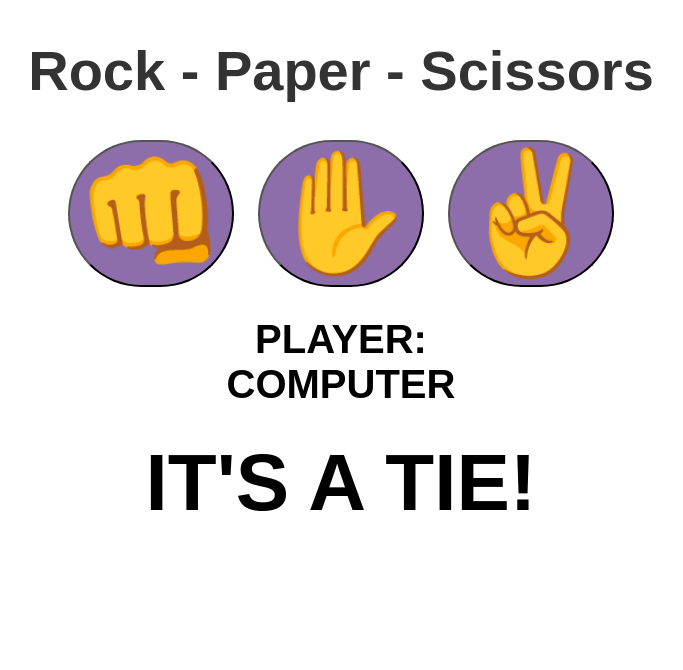
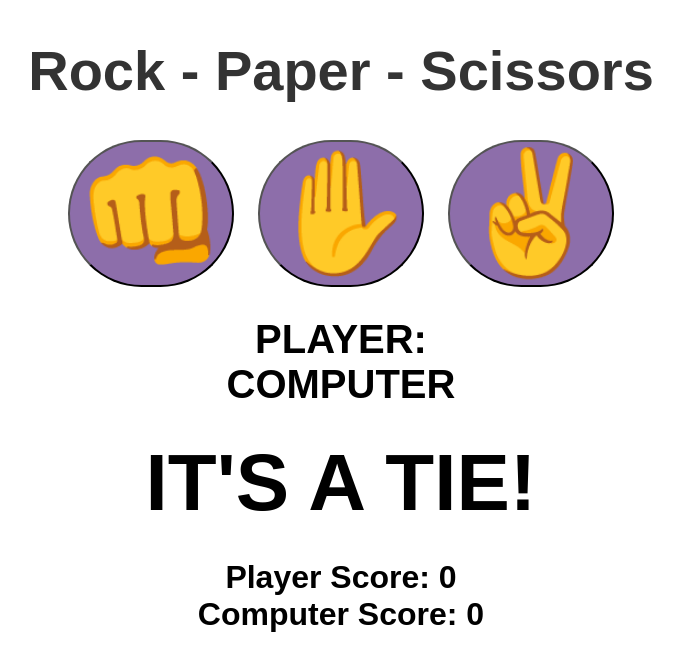
Before and after one commit to shehwarm/Rock-Paper-Scissors-game, a plain HTML site: page index.html in a window 1280 px wide. Shown: the whole page, without its empty margins (299-982 px from the left). Drawn offline with Linux system fonts and the light colour scheme.

Commit message:
Update score display layout and adjust yellow text color for better visibility

```diff
--- a/index.html
+++ b/index.html
@@ -21,6 +21,13 @@
     <div id="resultDisplay">IT'S A TIE! </div>
 
     </div>
+    <div class="scoreDisplay">Player Score:
+        <span id = "playerScoreDisplay">0 </span>
+    </div>
+
+    <div class="scoreDisplay">Computer Score:
+        <span id = "computerScoreDisplay">0 </span>
+
     </body>
 
 <script src="index.js"></script>
--- a/style.css
+++ b/style.css
@@ -41,6 +41,9 @@ h1{
     font-size : 5em;
     margin :30px 0;
 }
+.scoreDisplay{
+    font-size : 2em;
+}
 .greenText{
     color : hsl(120, 100%, 25%);
 }
@@ -48,5 +51,5 @@ h1{
     color : hsl(0, 100%, 25%);
 }
 .yellowText{
-    color : hsl(60, 56%, 57%);
+    color : hsl(60, 75%, 54%);
 }
```
